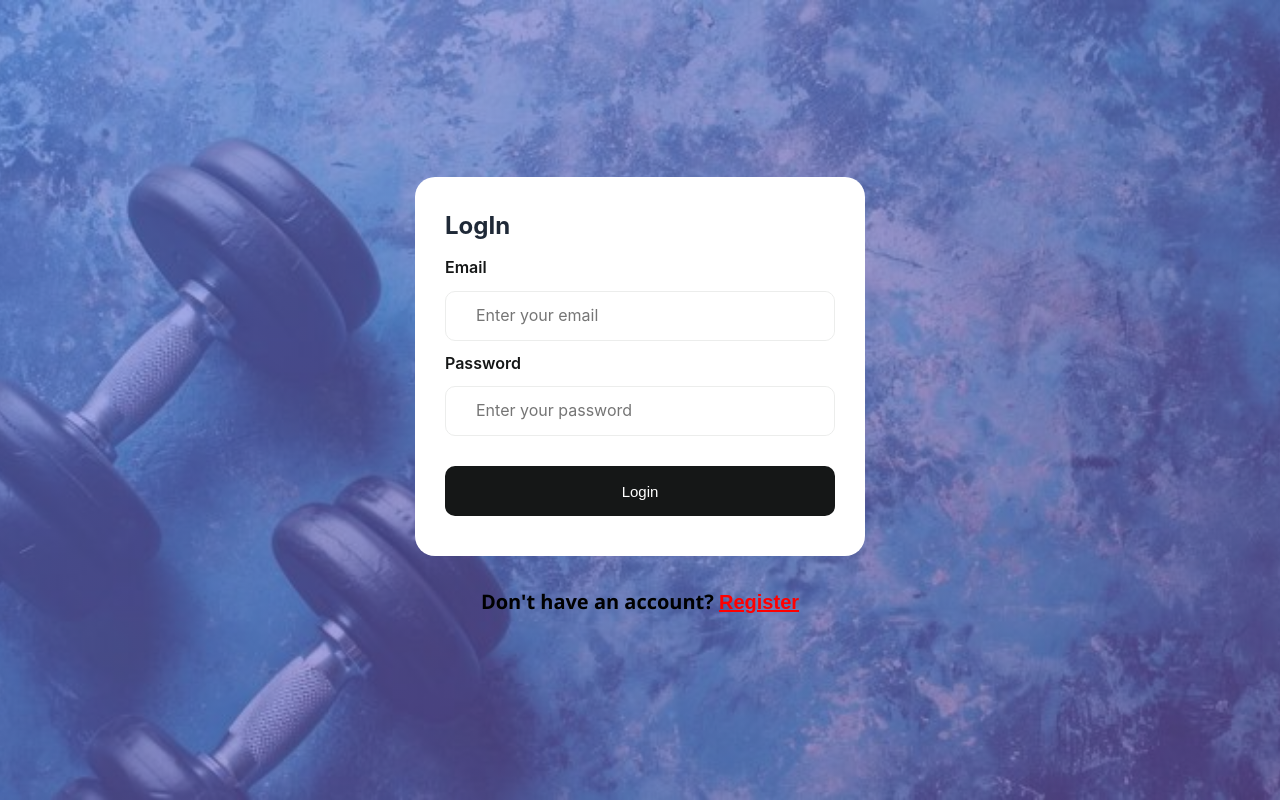
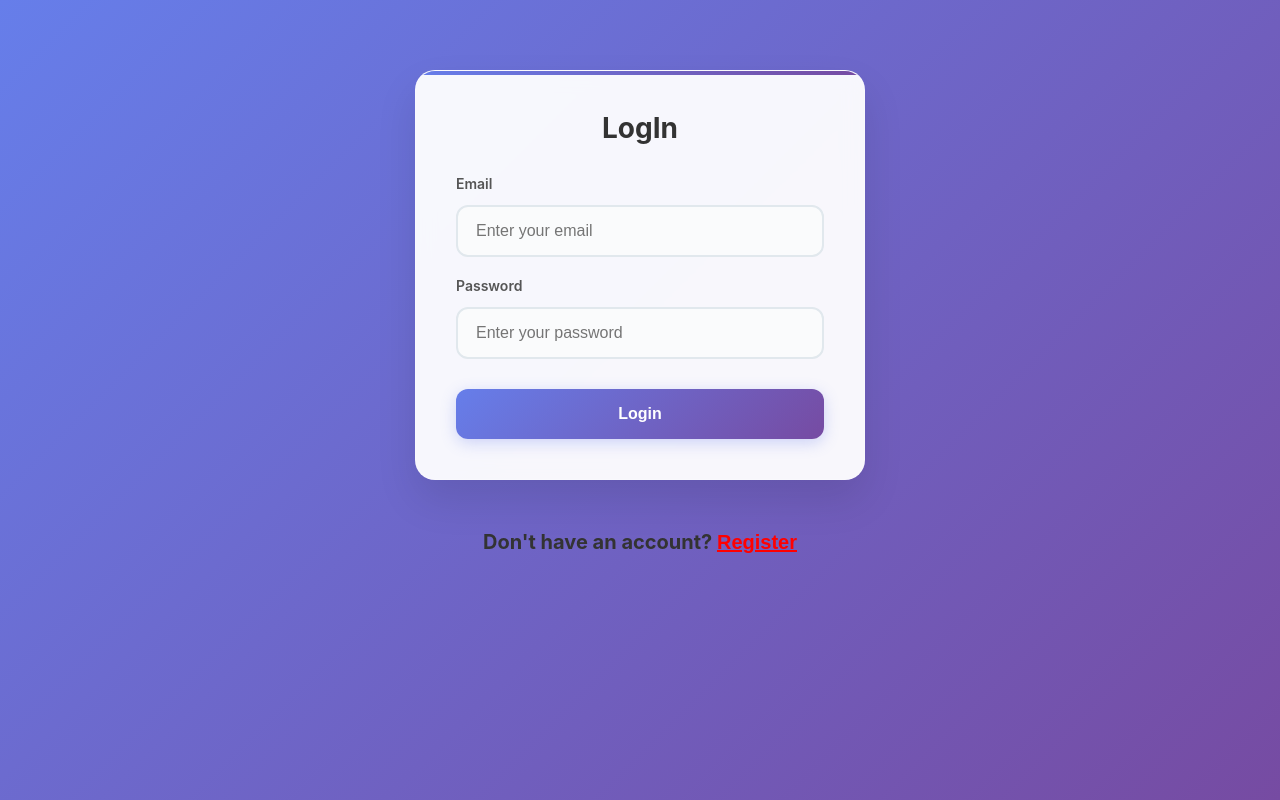
Before and after one commit to Anvithshetty17/fitness_frontend, a React (Create React App) app: page / in a window 1280 px wide. Built offline with nearby package versions, Linux system fonts and the light colour scheme.

Commit message:
updated code

```diff
--- a/src/App.css
+++ b/src/App.css
@@ -1,119 +1,547 @@
-body {
-  font-family: 'Segoe UI', sans-serif;
+/* Global Styles */
+* {
   margin: 0;
   padding: 0;
-  background-color: #f5f7fa;
+  box-sizing: border-box;
 }
 
-
-
-h1 {
-  text-align: center;
+body {
+  font-family: 'Inter', 'Segoe UI', Tahoma, Geneva, Verdana, sans-serif;
+  background: linear-gradient(135deg, #667eea 0%, #764ba2 100%);
+  min-height: 100vh;
   color: #333;
-  margin-bottom: 40px;
 }
 
-form {
+/* Container */
+.container {
+  max-width: 1200px;
+  margin: 0 auto;
+  padding: 20px;
+  min-height: 100vh;
+}
+
+/* Header Styles */
+.header {
+  display: flex;
+  justify-content: space-between;
+  align-items: center;
+  background: rgba(255, 255, 255, 0.95);
+  backdrop-filter: blur(10px);
+  padding: 20px 30px;
+  border-radius: 15px;
+  margin-bottom: 30px;
+  box-shadow: 0 8px 32px rgba(0, 0, 0, 0.1);
+  border: 1px solid rgba(255, 255, 255, 0.2);
+}
+
+.logo {
+  font-size: 28px;
+  font-weight: 700;
+  color: #667eea;
+  text-shadow: 2px 2px 4px rgba(0, 0, 0, 0.1);
+}
+
+.btn-danger {
+  background: linear-gradient(135deg, #ff6b6b, #ee5a24);
+  color: white;
+  border: none;
+  padding: 12px 24px;
+  border-radius: 8px;
+  font-weight: 600;
+  cursor: pointer;
+  transition: all 0.3s ease;
+  box-shadow: 0 4px 15px rgba(255, 107, 107, 0.3);
+}
+
+.btn-danger:hover {
+  transform: translateY(-2px);
+  box-shadow: 0 6px 20px rgba(255, 107, 107, 0.4);
+}
+
+/* Form Styles */
+.form {
+  background: rgba(255, 255, 255, 0.95);
+  backdrop-filter: blur(10px);
+  border-radius: 20px;
+  padding: 40px;
+  box-shadow: 0 20px 40px rgba(0, 0, 0, 0.1);
+  border: 1px solid rgba(255, 255, 255, 0.2);
+  max-width: 450px;
+  margin: 50px auto;
+  position: relative;
+  overflow: hidden;
+}
+
+.form::before {
+  content: '';
+  position: absolute;
+  top: 0;
+  left: 0;
+  right: 0;
+  height: 4px;
+  background: linear-gradient(90deg, #667eea, #764ba2);
+}
+
+.form h2 {
+  text-align: center;
+  margin-bottom: 30px;
+  color: #333;
+  font-size: 28px;
+  font-weight: 700;
+}
+
+.flex-column {
+  display: flex;
+  flex-direction: column;
+  margin-bottom: 8px;
+}
+
+.flex-column label {
+  font-weight: 600;
+  color: #555;
+  margin-bottom: 5px;
+  font-size: 14px;
+}
+
+.inputForm {
+  position: relative;
+  margin-bottom: 20px;
+}
+
+.input {
+  width: 100%;
+  padding: 15px 18px;
+  border: 2px solid #e1e8ed;
+  border-radius: 12px;
+  font-size: 16px;
+  transition: all 0.3s ease;
+  background: #fafbfc;
+}
+
+.input:focus {
+  outline: none;
+  border-color: #667eea;
+  background: white;
+  box-shadow: 0 0 0 3px rgba(102, 126, 234, 0.1);
+}
+
+.input:hover {
+  border-color: #667eea;
+}
+
+.button-submit {
+  width: 100%;
+  padding: 16px;
+  background: linear-gradient(135deg, #667eea, #764ba2);
+  color: white;
+  border: none;
+  border-radius: 12px;
+  font-size: 16px;
+  font-weight: 600;
+  cursor: pointer;
+  transition: all 0.3s ease;
+  margin-top: 10px;
+  box-shadow: 0 4px 15px rgba(102, 126, 234, 0.3);
+}
+
+.button-submit:hover {
+  transform: translateY(-2px);
+  box-shadow: 0 6px 20px rgba(102, 126, 234, 0.4);
+}
+
+/* Dashboard Styles */
+.main-content {
+  display: grid;
+  grid-template-columns: 1fr;
+  gap: 30px;
+  margin-top: 20px;
+}
+
+.left-panel {
+  display: flex;
+  flex-direction: column;
+  gap: 30px;
+}
+
+.add-activity-card {
+  background: rgba(255, 255, 255, 0.95);
+  backdrop-filter: blur(10px);
+  border-radius: 20px;
+  padding: 30px;
+  box-shadow: 0 20px 40px rgba(0, 0, 0, 0.1);
+  border: 1px solid rgba(255, 255, 255, 0.2);
+}
+
+.add-activity-card h3 {
+  color: #333;
+  margin-bottom: 20px;
+  font-size: 22px;
+  font-weight: 700;
+  text-align: center;
+}
+
+.add-activity-card form {
   display: flex;
   flex-direction: column;
   gap: 15px;
-  margin-bottom: 30px;
 }
 
-form input {
-  padding: 10px;
-  font-size: 16px;
-  border: 1px solid #ccc;
-  border-radius: 8px;
+.add-activity-card input,
+.add-activity-card button {
+  padding: 12px 16px;
+  border: 2px solid #e1e8ed;
+  border-radius: 10px;
+  font-size: 14px;
+  transition: all 0.3s ease;
 }
 
-form button {
-  padding: 10px;
-  background-color: #3f51b5;
+.add-activity-card input {
+  background: #fafbfc;
+}
+
+.add-activity-card input:focus {
+  outline: none;
+  border-color: #667eea;
+  background: white;
+  box-shadow: 0 0 0 3px rgba(102, 126, 234, 0.1);
+}
+
+.add-activity-card button[type="submit"] {
+  background: linear-gradient(135deg, #10ac84, #00d2d3);
   color: white;
   border: none;
-  font-size: 16px;
-  border-radius: 8px;
+  font-weight: 600;
   cursor: pointer;
-  transition: background-color 0.3s;
+  box-shadow: 0 4px 15px rgba(16, 172, 132, 0.3);
 }
 
-form button:hover {
-  background-color: #2c3ea4;
+.add-activity-card button[type="submit"]:hover {
+  transform: translateY(-2px);
+  box-shadow: 0 6px 20px rgba(16, 172, 132, 0.4);
 }
 
-ul {
+/* Activities List */
+.activities-list {
+  background: rgba(255, 255, 255, 0.95);
+  backdrop-filter: blur(10px);
+  border-radius: 20px;
+  padding: 30px;
+  box-shadow: 0 20px 40px rgba(0, 0, 0, 0.1);
+  border: 1px solid rgba(255, 255, 255, 0.2);
+}
+
+.activities-list h3 {
+  color: #333;
+  margin-bottom: 20px;
+  font-size: 22px;
+  font-weight: 700;
+  text-align: center;
+}
+
+.activities-list ul {
   list-style: none;
   padding: 0;
 }
 
-li {
-  background-color: #f0f3ff;
-  margin-bottom: 10px;
-  padding: 15px;
-  border-radius: 10px;
+/* Activity Item */
+.activity-item {
+  background: #f8f9fa;
+  border: 1px solid #e9ecef;
+  border-radius: 15px;
+  padding: 20px;
+  margin-bottom: 15px;
   display: flex;
   justify-content: space-between;
   align-items: center;
+  transition: all 0.3s ease;
+  position: relative;
+  overflow: hidden;
 }
 
-li button {
-  background-color: #ff4d4d;
-  border: none;
-  color: white;
-  padding: 6px 12px;
-  font-size: 14px;
-  border-radius: 6px;
-  cursor: pointer;
-  transition: background-color 0.3s;
-}
-
-li button:hover {
-  background-color: #cc0000;
-
-}
-.activity-item {
-display: flex;
-justify-content: space-between;
-align-items: center;
-padding: 12px 18px;
-background-color: #f7f9ff;
-margin-bottom: 10px;
-border-radius: 10px;
-transition: transform 0.2s ease;
-animation: fadeIn 0.4s ease;
+.activity-item::before {
+  content: '';
+  position: absolute;
+  left: 0;
+  top: 0;
+  bottom: 0;
+  width: 4px;
+  background: linear-gradient(135deg, #667eea, #764ba2);
 }
 
 .activity-item:hover {
-transform: scale(1.02);
+  transform: translateY(-2px);
+  box-shadow: 0 10px 25px rgba(0, 0, 0, 0.1);
+  border-color: #667eea;
 }
 
 .activity-item .left {
-display: flex;
-gap: 12px;
-align-items: center;
+  display: flex;
+  align-items: center;
+  gap: 15px;
+  flex: 1;
 }
 
 .activity-item .icon {
-font-size: 24px;
+  font-size: 24px;
+  width: 40px;
+  height: 40px;
+  display: flex;
+  align-items: center;
+  justify-content: center;
+  background: rgba(102, 126, 234, 0.1);
+  border-radius: 50%;
 }
 
+.activity-item strong {
+  color: #333;
+  font-size: 16px;
+  font-weight: 600;
+}
+
+.activity-item small {
+  color: #666;
+  font-size: 14px;
+}
+
+.edit-btn,
 .delete-btn {
-background-color: #e53935;
-border: none;
-color: white;
-font-size: 16px;
-padding: 6px 12px;
-border-radius: 6px;
-cursor: pointer;
-transition: background-color 0.3s ease;
+  background: none;
+  border: none;
+  cursor: pointer;
+  padding: 8px;
+  border-radius: 8px;
+  transition: all 0.3s ease;
+  color: #666;
+}
+
+.edit-btn:hover {
+  background: rgba(102, 126, 234, 0.1);
+  color: #667eea;
 }
 
 .delete-btn:hover {
-background-color: #b71c1c;
+  background: rgba(255, 107, 107, 0.1);
+  color: #ff6b6b;
 }
 
+/* Edit Form in Activity Item */
+.activity-item form {
+  display: flex;
+  gap: 10px;
+  flex-wrap: wrap;
+  width: 100%;
+  align-items: center;
+}
+
+.activity-item form input {
+  flex: 1;
+  min-width: 120px;
+  padding: 8px 12px;
+  border: 2px solid #e1e8ed;
+  border-radius: 8px;
+  font-size: 14px;
+}
+
+.activity-item form input:focus {
+  outline: none;
+  border-color: #667eea;
+  box-shadow: 0 0 0 3px rgba(102, 126, 234, 0.1);
+}
+
+.activity-item form button {
+  padding: 8px 16px;
+  border: none;
+  border-radius: 8px;
+  font-size: 14px;
+  font-weight: 600;
+  cursor: pointer;
+  transition: all 0.3s ease;
+}
+
+.activity-item form button[type="submit"] {
+  background: linear-gradient(135deg, #10ac84, #00d2d3);
+  color: white;
+}
+
+.activity-item form button[type="button"] {
+  background: #6c757d;
+  color: white;
+}
+
+.activity-item form button:hover {
+  transform: translateY(-1px);
+  box-shadow: 0 4px 8px rgba(0, 0, 0, 0.2);
+}
+
+/* Paragraph styles */
+.p {
+  text-align: center;
+  color: #333;
+  font-size: 16px;
+  margin: 20px 0;
+}
+
+.p button {
+  background: none;
+  border: none;
+  color: #667eea;
+  cursor: pointer;
+  font-weight: 600;
+  font-size: 16px;
+  text-decoration: underline;
+  transition: color 0.3s ease;
+}
+
+.p button:hover {
+  color: #764ba2;
+}
+
+/* Loading and Error States */
+.loading {
+  text-align: center;
+  font-size: 18px;
+  color: #666;
+  margin-top: 120px;
+}
+
+.error {
+  color: #ff6b6b;
+  text-align: center;
+  margin-top: 120px;
+  font-size: 18px;
+  font-weight: 600;
+}
+
+/* Responsive Design */
+@media (max-width: 768px) {
+  .container {
+    padding: 15px;
+  }
+
+  .header {
+    flex-direction: column;
+    gap: 15px;
+    text-align: center;
+  }
+
+  .logo {
+    font-size: 24px;
+  }
+
+  .form {
+    margin: 20px auto;
+    padding: 30px 25px;
+  }
+
+  .activity-item {
+    flex-direction: column;
+    gap: 15px;
+    align-items: flex-start;
+  }
+
+  .activity-item .left {
+    width: 100%;
+  }
+
+  .activity-item form {
+    flex-direction: column;
+    align-items: stretch;
+  }
+
+  .activity-item form input {
+    min-width: auto;
+  }
+
+  .main-content {
+    grid-template-columns: 1fr;
+  }
+}
+
+@media (max-width: 480px) {
+  .add-activity-card,
+  .activities-list {
+    padding: 20px;
+  }
+
+  .form {
+    padding: 25px 20px;
+  }
+
+  .activity-item {
+    padding: 15px;
+  }
+}
+
+/* Animations */
 @keyframes fadeIn {
-from { opacity: 0; transform: translateY(10px); }
-to { opacity: 1; transform: translateY(0); }
+  from {
+    opacity: 0;
+    transform: translateY(20px);
+  }
+  to {
+    opacity: 1;
+    transform: translateY(0);
+  }
 }
+
+.form,
+.add-activity-card,
+.activities-list,
+.activity-item {
+  animation: fadeIn 0.6s ease-out;
+}
+
+/* Scrollbar Styling */
+::-webkit-scrollbar {
+  width: 8px;
+}
+
+::-webkit-scrollbar-track {
+  background: rgba(255, 255, 255, 0.1);
+  border-radius: 10px;
+}
+
+::-webkit-scrollbar-thumb {
+  background: rgba(102, 126, 234, 0.5);
+  border-radius: 10px;
+}
+
+::-webkit-scrollbar-thumb:hover {
+  background: rgba(102, 126, 234, 0.8);
+}
+
+/* Focus indicators for accessibility */
+button:focus,
+input:focus {
+  outline: 2px solid #667eea;
+  outline-offset: 2px;
+}
+
+/* Utility classes */
+.text-center {
+  text-align: center;
+}
+
+.mt-20 {
+  margin-top: 20px;
+}
+
+.mb-20 {
+  margin-bottom: 20px;
+}
+
+.text-red {
+  color: #ff6b6b;
+}
+
+.text-green {
+  color: #10ac84;
+}
+
+.fw-bold {
+  font-weight: 700;
+}
+
+.fw-600 {
+  font-weight: 600;
+}
--- a/src/components/LoginForm.js
+++ b/src/components/LoginForm.js
@@ -1,7 +1,7 @@
 import React, { useState } from "react";
 import { useNavigate } from "react-router-dom";
 import axios from "axios";
-import "./LoginForm.css";
+
 
 const BASE_URL = process.env.REACT_APP_API_BASE_URL;
 
@@ -28,6 +28,7 @@ function LoginForm({ onLogin }) {
 
   return (
     <>
+
       <form className="form" onSubmit={handleLogin}>
         <h2>LogIn</h2>
         <div className="flex-column">
--- a/src/components/RegisterForm.js
+++ b/src/components/RegisterForm.js
@@ -1,6 +1,6 @@
 import React, { useState } from "react";
 import axios from "axios";
-import "./RegisterForm.css";
+
 
 const BASE_URL = process.env.REACT_APP_API_BASE_URL;
 
@@ -25,6 +25,7 @@ function RegisterForm({ onRegister }) {
 
   return (
     <div className="container">
+
       {error && <p style={{ color: "red" }}>{error}</p>}
       <form className="form" onSubmit={handleRegister}>
         <h2>Register</h2>
--- a/src/pages/Dashboard.js
+++ b/src/pages/Dashboard.js
@@ -1,6 +1,6 @@
 import React, { useEffect, useState } from "react";
 import axios from "axios";
-import "./dashboard.css";
+
 import ActivityForm from "../components/ActivityForm";
 import ActivityList from "../components/ActivityList";
 const BASE_URL = process.env.REACT_APP_API_BASE_URL;
```
